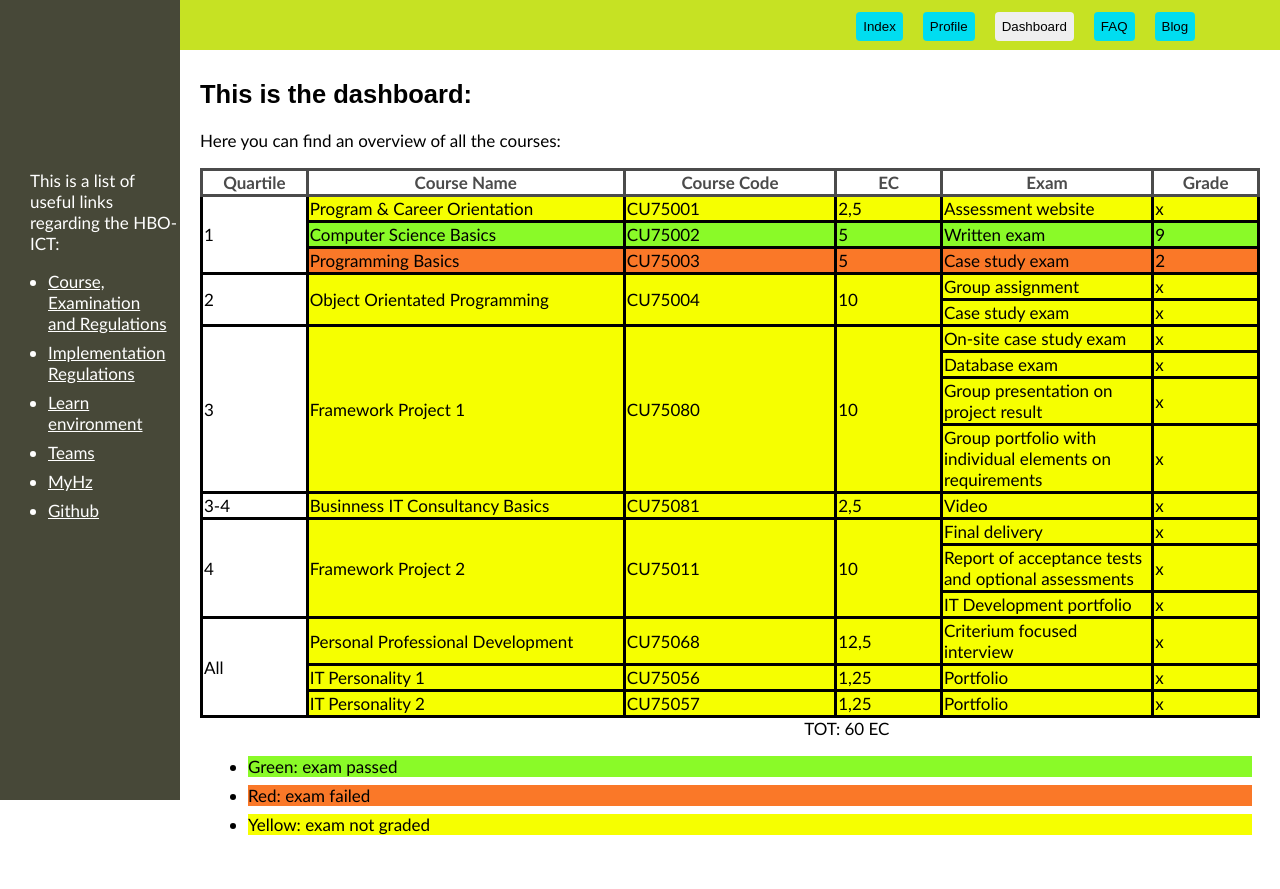
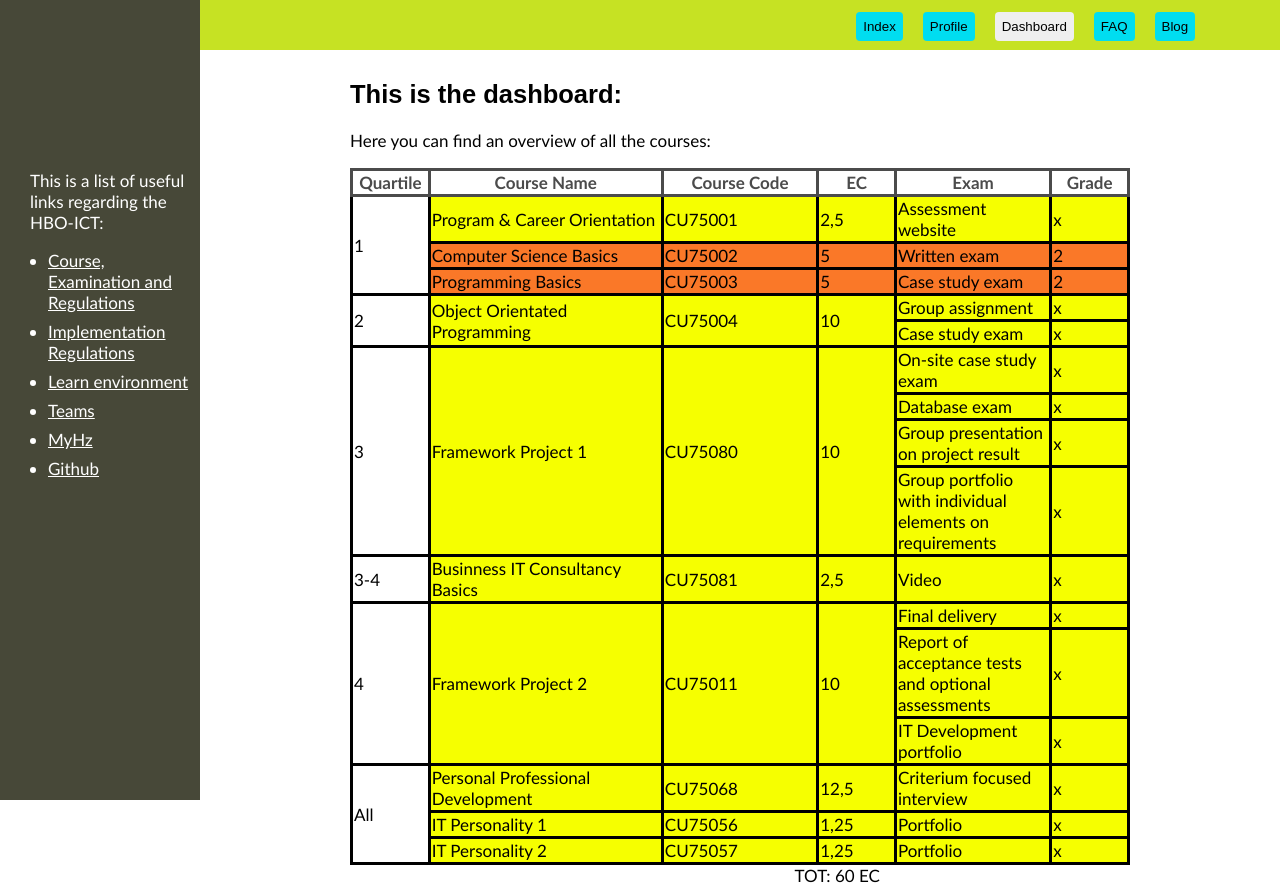
Before and after one commit to Andrea-B3zz/Andrea-B3zz.github.io, a plain HTML site: page dashboard.html in a window 1280 px wide. Shown: the top 889 px of the page. Drawn offline with Linux system fonts and the light colour scheme.

Commit message:
Tasks, pt.1

```diff
--- a/dashboard.html
+++ b/dashboard.html
@@ -41,23 +41,23 @@
 
     <aside class="sidebar">
       <article class="links">
-        <p id="link_desc">This is a list of useful links regarding the HBO-ICT:</p>
+        <p id="linkDesc">This is a list of useful links regarding the HBO-ICT:</p>
         <ul class="bullet">
-          <li><a class="side_links"
+          <li><a class="sideLinks"
               href="https://hz.nl/uploads/documents/1.4-Over-de-HZ/1.4.3.-Regelingen-en-documenten/OERS/2022-2023/CER-HZ-Bachelor-full-time-2022-2023-DEF-June-13.pdf"
               target="_blank">Course, Examination and Regulations</a></li>
-          <li><a class="side_links"
+          <li><a class="sideLinks"
               href="https://hz.nl/uploads/documents/1.4-Over-de-HZ/1.4.3.-Regelingen-en-documenten/OERS/2023-2024/Juli/TWE/IR-B-HBO-ICT-full-time-2023-2024-DEF.pdf"
               target="_blank">Implementation Regulations</a></li>
-          <li><a class="side_links" href="https://learn.hz.nl/login/index.php" target="_blank">Learn environment</a>
+          <li><a class="sideLinks" href="https://learn.hz.nl/login/index.php" target="_blank">Learn environment</a>
           </li>
-          <li><a class="side_links"
+          <li><a class="sideLinks"
               href="https://teams.microsoft.com/_?culture=en-us&country=us#/school/conversations/Generale?threadId=19:827654897ab746089c081f24aff1c984@thread.skype&ctx=channel"
               target="_blank">Teams</a></li>
-          <li><a class="side_links"
+          <li><a class="sideLinks"
               href="https://fs.myhz.nl/adfs/ls/?SAMLRequest=lZJBU8IwEIX%2FSif3NiEIlUzLDMJBZlA6UD14S9MFMtMmNZsq%2BOutRUe8MON1s9%2FbfW%2BToKyrRsxafzAbeG0BfXCsK4Oif0hJ64ywEjUKI2tA4ZXYzh5WgkdMNM56q2xFLpDrhEQE57U1JFguUjJfb%2FJ1PBrLgRrx0W2hCjngN7uCMzUqeVzKsWKTQTyQSg2BBM%2FgsGNT0kl1AogtLA16aXxXYpyHLA7ZMOdMMCb45IUEi86PNtL31MH7BgWlO4zq0%2BEjMhWV5Q5phZQEs5%2FN5tZgW4PbgnvTCp42q18SzF4biLB1O2UNHH2v0WUHxmvVj6HYUHWWCC%2FcZt9R3WlTarO%2FnlJxbkJxn%2BdZmK23OZkmX%2BGK3rOb%2FnOfGrwspZcJvRRJzqd%2F7MYvF5mttDoFs6qy73MH0kNKvGuB0OmZ%2BvtHpp8%3D&client-request-id=8b113b81-4e4d-43d2-9005-00800100009f&pullStatus=0"
               target="_blank">MyHz</a></li>
-          <li><a class="side_links" href="https://github.com/HZ-HBO-ICT" target="_blank">Github</a></li>
+          <li><a class="sideLinks" href="https://github.com/HZ-HBO-ICT" target="_blank">Github</a></li>
         </ul>
       </article>
     </aside>
@@ -86,12 +86,12 @@
           <td>Assessment website</td>
           <td>x</td>
         </tr>
-        <tr class="pass">
+        <tr class="fail">
           <td>Computer Science Basics</td>
           <td>CU75002</td>
           <td>5</td>
           <td>Written exam </td>
-          <td>9</td>
+          <td>2</td>
         </tr>
         <tr class="fail">
           <td>Programming Basics</td>
@@ -184,7 +184,7 @@
 
     <section>
       <article>
-        <text id="ec_tot">TOT: 60 EC</text>
+        <text id="ecTot">TOT: 60 EC</text>
       </article>
 
       <article>
@@ -198,13 +198,13 @@
       <br>
 
       <section>
-        <label id="prg_lbl">Progress bar:</label>
+        <label id="prgLbl">Progress bar:</label>
         <br>
         <br>
         <div id="bar">
           <div id="barfill"></div>
           <div id="nbsa"></div>
-          <text id="nbsa_mark">NBSA</text>
+          <text id="nbsaMark">NBSA</text>
         </div>
         <text id="ind">5/60 EC</text>
       </section>
--- a/style.css
+++ b/style.css
@@ -13,13 +13,6 @@ header {
   top: 0;
   height: 50px;
   width: 100%
-}
-
-
-#navigation {
-  position: fixed;
-  right: 6%;
-  top: 0.5%
 }
 
 form {
@@ -39,12 +32,6 @@ input[type=submit]:hover {
   background-color: white;
 }
 
-#current {
-  padding: 7px;
-  margin: 8px;
-  border: none;
-  border-radius: 4px;
-}
 
 main {
   margin-top: 80px;
@@ -62,9 +49,32 @@ footer {
   z-index: 0;
 }
 
+h1,
+h2,
+h3 {
+  font-family: sans-serif;
+}
+
+/*more distance between list elements*/
+li {
+  margin: 8px;
+}
+
+legend {
+  font-size: 30px;
+  font-weight: bold;
+}
+
+table,
+th,
+td {
+  border: solid;
+  border-collapse: collapse;
+}
+
 .sidebar {
   height: 100%;
-  width: 180px;
+  width: 200px;
   position: fixed;
   left: 0;
   top: 0;
@@ -77,51 +87,12 @@ footer {
 
 .left {
   /*Move text on the left to avoid aside bar*/
-  margin-left: 200px;
-  margin-right: 20px;
+  margin-left: 350px;
+  margin-right: 150px;
 }
 
-h1,
-h2,
-h3 {
-  font-family: sans-serif;
-}
-
-/*To align txt-img*/
-#p1 {
-  display: inline-block;
-  vertical-align: top;
-}
-
-#img2{
-  float: right;
-}
-
-#link_desc {
+.sideLinks {
   color: white;
-  margin-top: 100px;
-  margin-left: 30px;
-}
-
-/*more distance between list elements*/
-li {
-  margin: 8px;
-}
-
-.side_links {
-  color: white;
-}
-
-legend {
-  font-size: 30px;
-  font-weight: bold;
-}
-
-#img1 {
-  max-width: 100%;
-  max-height: 100%;
-  float: right;
-  margin-right: 20px;
 }
 
 .email {
@@ -134,13 +105,6 @@ legend {
 
 .bullet {
   color: white;
-}
-
-table,
-th,
-td {
-  border: solid;
-  border-collapse: collapse;
 }
 
 .headings {
@@ -164,7 +128,43 @@ td {
   background-color: white;
 }
 
-#ec_tot {
+#navigation {
+  position: fixed;
+  right: 6%;
+  top: 0.5%
+}
+
+#current {
+  padding: 7px;
+  margin: 8px;
+  border: none;
+  border-radius: 4px;
+}
+
+/*To align txt-img*/
+#p1 {
+  display: inline-block;
+  vertical-align: top;
+}
+
+#img2{
+  float: right;
+}
+
+#linkDesc {
+  color: white;
+  margin-top: 100px;
+  margin-left: 30px;
+}
+
+#img1 {
+  max-width: 100%;
+  max-height: 100%;
+  float: right;
+  margin-right: 20px;
+}
+
+#ecTot {
   margin-left: 57%;
 }
 
@@ -194,11 +194,11 @@ td {
   background-color: black;
 }
 
-#prg_lbl {
+#prgLbl {
   margin-left: 5%;
 }
 
-#nbsa_mark {
+#nbsaMark {
   margin-left: 75%;
 }
 
```
Also changed, not shown: blog.html (+7 -7 lines), faq.html (+7 -7 lines), index.html (+7 -7 lines), post.html (+7 -7 lines), profile.html (+14 -10 lines).
